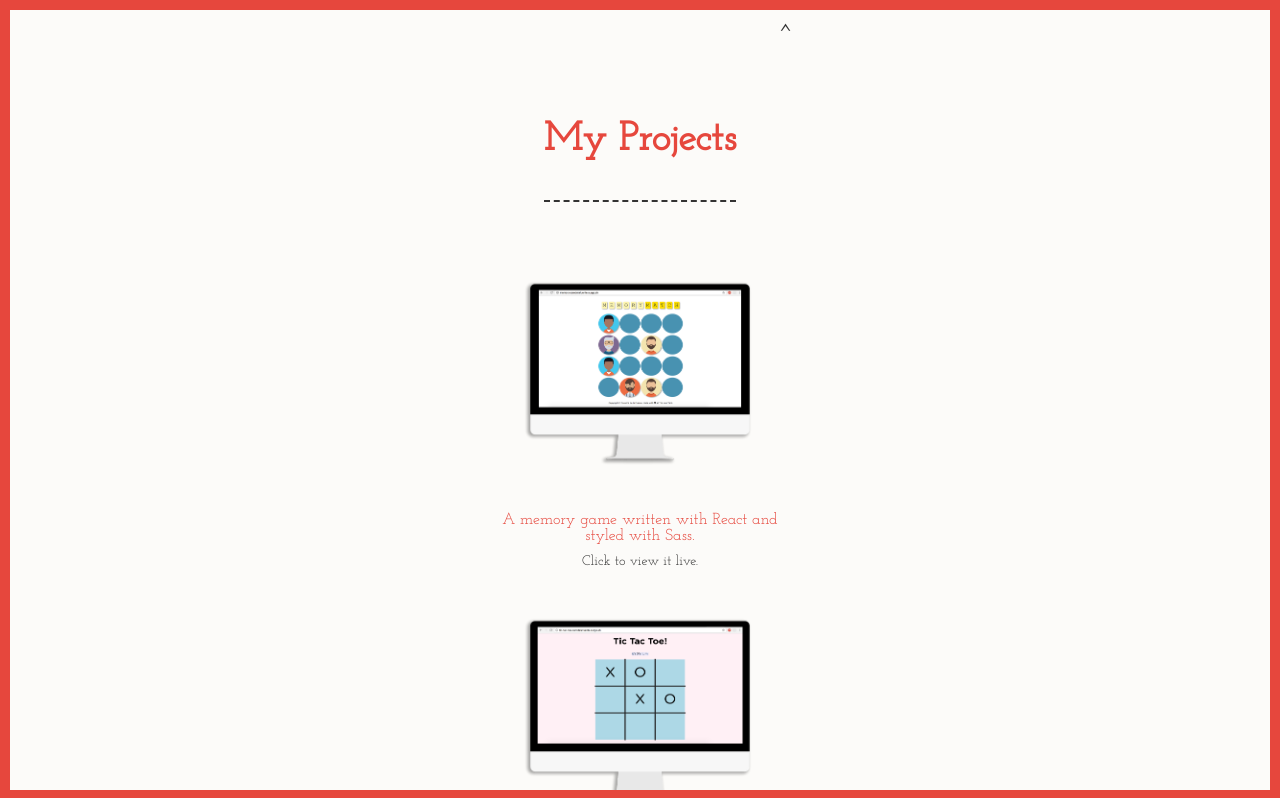
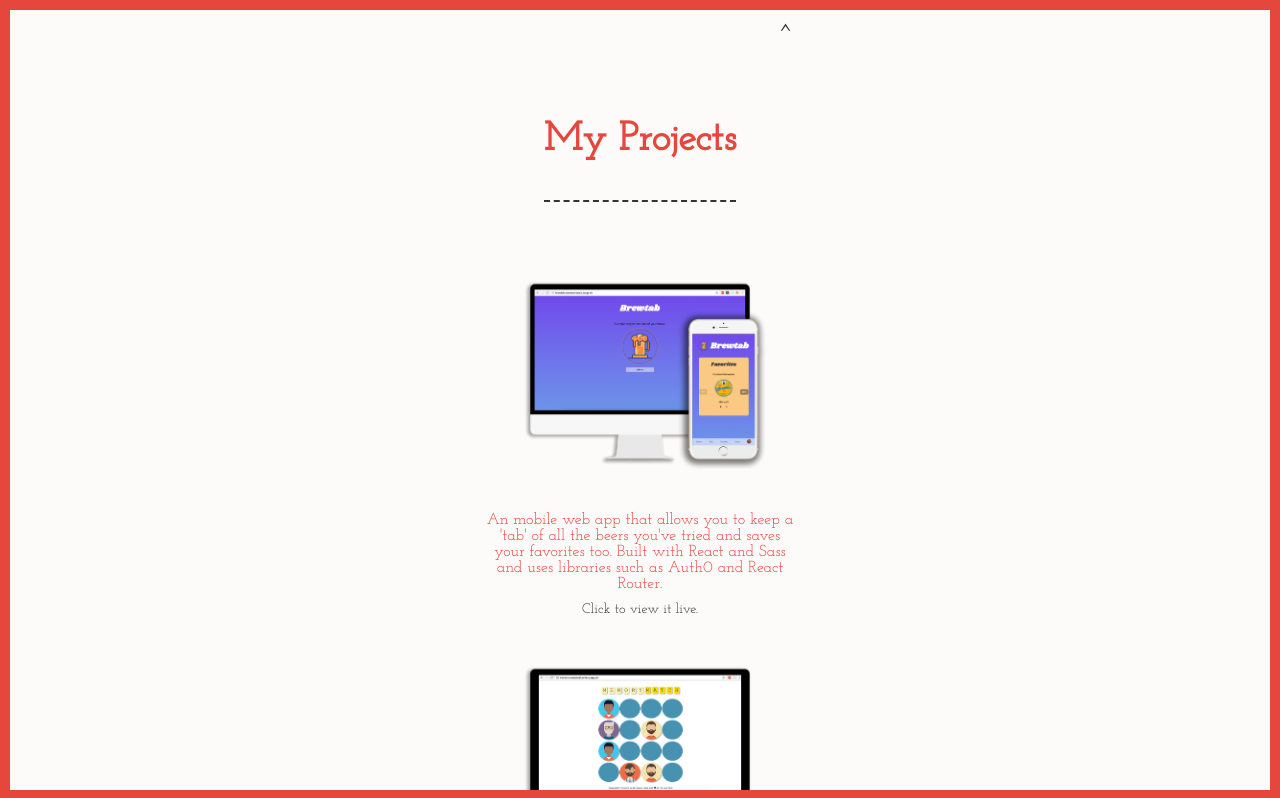
Before and after one commit to Awilda/portfolio-4-0, a React app: page /projects in a window 1280 px wide. Shown: the top 798 px of the page. Built offline with nearby package versions, Linux system fonts and the light colour scheme.

Commit message:
added brewtab project

```diff
--- a/package.json
+++ b/package.json
@@ -1,7 +1,7 @@
 {
   "private": true,
   "scripts": {
-    "deploy": "yarn build && surge ./public --domain portfolio-4-0.carodelafuente.surge.sh",
+    "deploy": "yarn build && surge ./public --domain mirzacarolina.me",
     "start": "webpack-dev-server",
     "prebuild": "rm -f public/index.html public/app-*.js public/vendor-*.js public/screen-*.css",
     "postbuild": "cp public/index.html public/200.html",
--- a/public/200.html
+++ b/public/200.html
@@ -30,5 +30,5 @@
       </svg>
     </div>
   </div>
-<script type="text/javascript" src="/vendor-c0c8073e6367dbadffd2.js"></script><script type="text/javascript" src="/app-c0c8073e6367dbadffd2.js"></script></body>
+<script type="text/javascript" src="/vendor-60b270259fe03fa76fa5.js"></script><script type="text/javascript" src="/app-60b270259fe03fa76fa5.js"></script></body>
 </html>
--- a/src/components/Contact.js
+++ b/src/components/Contact.js
@@ -3,7 +3,7 @@ import React, { Component } from 'react'
 class Contact extends Component {
   render () {
     return <div className='Contact slide'>
-      <h3> Let's Connect </h3>
+      <h3> Let's Connect. </h3>
       <a target='_blank' href='mailto:mdela160@fiu.edu'> E-mail </a>
       <a target='_blank' href='https://github.com/carodelafuente/'> Github </a>
       <a target='_blank' href='https://www.instagram.com/carohhh/'> Instagram </a>
--- a/src/components/Projects.js
+++ b/src/components/Projects.js
@@ -4,6 +4,11 @@ class Projects extends Component {
   render () {
     return <div className='Projects slide'>
       <h3> My Projects </h3>
+      <div className='projectBox'>
+        <img src='../brewtab.png' width='300px' />
+        <span> An mobile web app that allows you to keep a 'tab' of all the beers you've tried and saves your favorites too. Built with React and Sass and uses libraries such as Auth0 and React Router.</span>
+        <a href='http://brewtab.carodelafuente.surge.sh/'> Click to view it live. </a>
+      </div>
       <div className='projectBox'>
         <img src='../memory.png' width='300px' />
         <span> A memory game written with React and styled with Sass.</span>
--- a/src/styles/contact.scss
+++ b/src/styles/contact.scss
@@ -12,7 +12,8 @@
     text-decoration: none;
     color: #333;
     &:hover {
-      color: rgb(230, 71, 61)
+      color: rgb(230, 71, 61);
+      border-bottom: 1px dashed #333;
     }
   }
 }
--- a/src/styles/screen.scss
+++ b/src/styles/screen.scss
@@ -64,8 +64,6 @@ body {
 
 
 main {
-  // width: 900px;
-  // height: 100%;
   display: flex;
   flex-direction: column;
   justify-content: center;
```
Also changed, not shown: public/brewtab.png (added).
